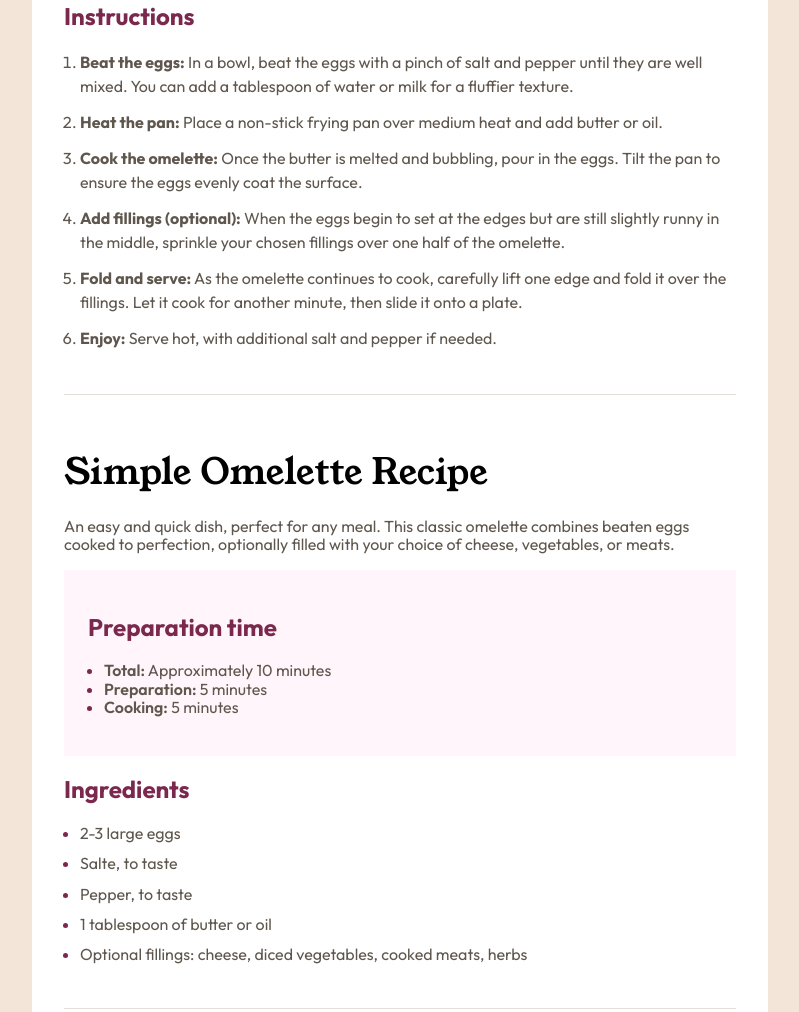
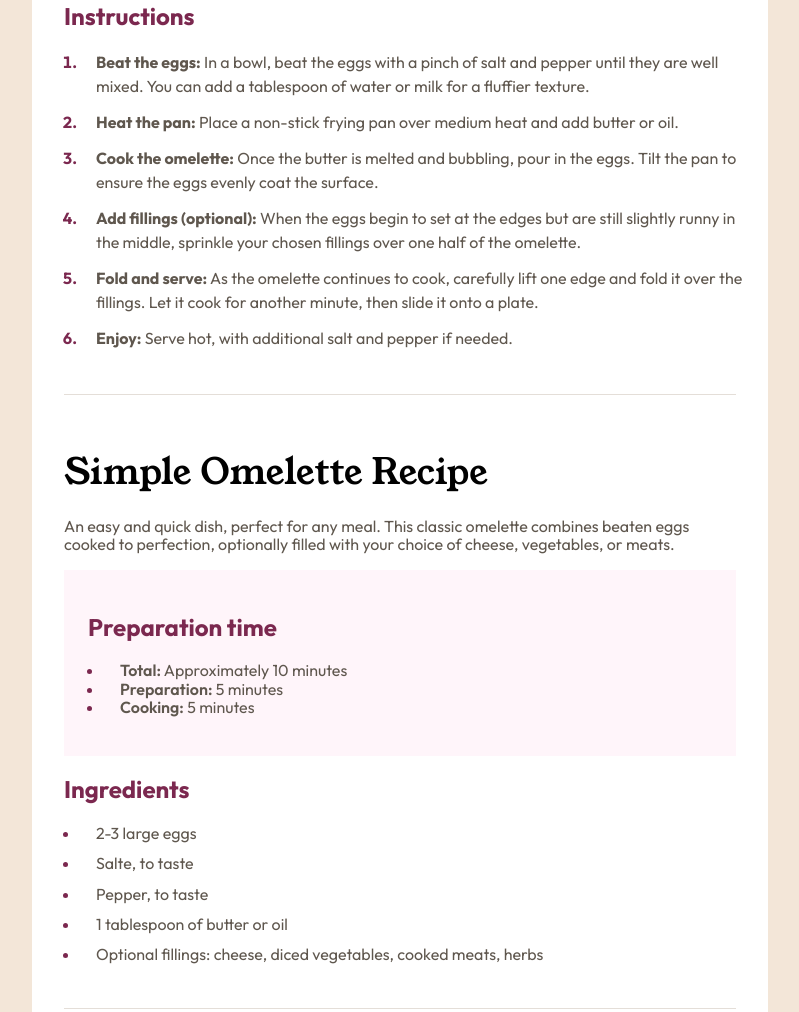
Before and after one commit to tdimnet/Recipe-page, a plain HTML site: page index.html in a window 1280 px wide. Shown: the part 445-1457 px from the top of the page, without its empty margins (240-1039 px from the left). Drawn offline with Linux system fonts and the light colour scheme.

Commit message:
Adding spaces

```diff
--- a/css/main.css
+++ b/css/main.css
@@ -100,6 +100,11 @@ main {
     color: var(--dark-raspberry);
   }
 
+  li > span {
+    position: relative;
+    right: -1rem;
+  }
+
   .step-name {
     font-weight: var(--fw-bold);
   }
@@ -127,6 +132,11 @@ main {
   li {
     margin-bottom: .75rem;
   }
+
+  li span {
+    position: relative;
+    right: -1rem;
+  }
 }
 
 .instructions-wrapper {
@@ -147,6 +157,16 @@ main {
   li {
     line-height: 1.5rem;
     margin-bottom: .75rem;
+  }
+
+  li::marker {
+    color: var(--dark-raspberry);
+    font-weight: var(--fw-ultra-bold);
+  }
+
+  .instruction-content {
+    position: relative;
+    right: -1rem;
   }
 
   .instruction-title {
--- a/index.html
+++ b/index.html
@@ -41,16 +41,22 @@
             <h2>Preparation time</h2>
             <ul>
               <li>
+                <span>
                   <span class="step-name">Total:</span>
                   Approximately 10 minutes
+                </span>
               </li>
               <li>
+                <span>
                   <span class="step-name">Preparation:</span>
                   5 minutes
+                </span>
               </li>
               <li>
+                <span>
                   <span class="step-name">Cooking:</span>
                   5 minutes
+                </span>
               </li>
             </ul>
           </div>
@@ -58,12 +64,22 @@
         <section class="ingredients-wrapper">
           <h2>Ingredients</h2>
           <ul>
-            <li>2-3 large eggs</li>
-            <li>Salte, to taste</li>
-            <li>Pepper, to taste</li>
-            <li>1 tablespoon of butter or oil</li>
             <li>
+              <span> 2-3 large eggs </span>
+            </li>
+            <li>
+              <span> Salte, to taste </span>
+            </li>
+            <li>
+              <span> Pepper, to taste </span>
+            </li>
+            <li>
+              <span> 1 tablespoon of butter or oil </span>
+            </li>
+            <li>
+              <span>
                 Optional fillings: cheese, diced vegetables, cooked meats, herbs
+              </span>
             </li>
           </ul>
         </section>
@@ -71,36 +87,48 @@
           <h2>Instructions</h2>
           <ol>
             <li>
+              <span class="instruction-content">
                 <span class="instruction-title">Beat the eggs:</span>
                 In a bowl, beat the eggs with a pinch of salt and pepper until
-              they are well mixed. You can add a tablespoon of water or milk for
-              a fluffier texture.
+                they are well mixed. You can add a tablespoon of water or milk
+                for a fluffier texture.
+              </span>
             </li>
             <li>
+              <span class="instruction-content">
                 <span class="instruction-title">Heat the pan:</span>
                 Place a non-stick frying pan over medium heat and add butter or
                 oil.
+              </span>
             </li>
             <li>
+              <span class="instruction-content">
                 <span class="instruction-title">Cook the omelette:</span>
-              Once the butter is melted and bubbling, pour in the eggs. Tilt the
-              pan to ensure the eggs evenly coat the surface.
+                Once the butter is melted and bubbling, pour in the eggs. Tilt
+                the pan to ensure the eggs evenly coat the surface.
+              </span>
             </li>
             <li>
+              <span class="instruction-content">
                 <span class="instruction-title">Add fillings (optional):</span>
                 When the eggs begin to set at the edges but are still slightly
                 runny in the middle, sprinkle your chosen fillings over one half
                 of the omelette.
+              </span>
             </li>
             <li>
+              <span class="instruction-content">
                 <span class="instruction-title">Fold and serve:</span>
                 As the omelette continues to cook, carefully lift one edge and
                 fold it over the fillings. Let it cook for another minute, then
                 slide it onto a plate.
+              </span>
             </li>
             <li>
+              <span class="instruction-content">
                 <span class="instruction-title">Enjoy:</span>
                 Serve hot, with additional salt and pepper if needed.
+              </span>
             </li>
           </ol>
         </section>
@@ -108,7 +136,8 @@
           <h2>Nutrition</h2>
           <table class="nutrition-table">
             <caption>
-              The table below shows nutritional values per serving without the additional fillings.
+              The table below shows nutritional values per serving without the
+              additional fillings.
             </caption>
             <tr>
               <th>Calories</th>
```
Lines whose indentation alone changed are shown as unchanged.
